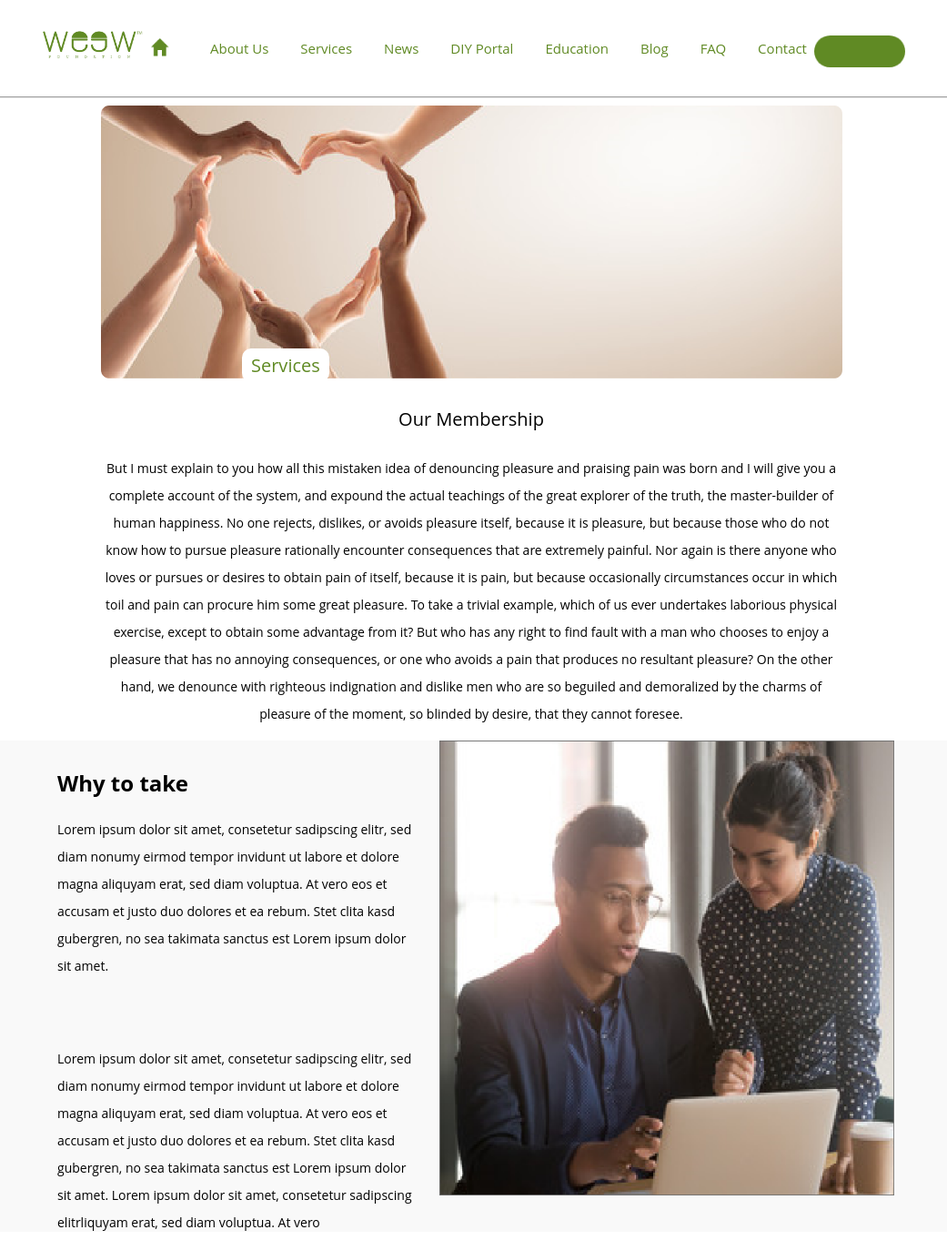
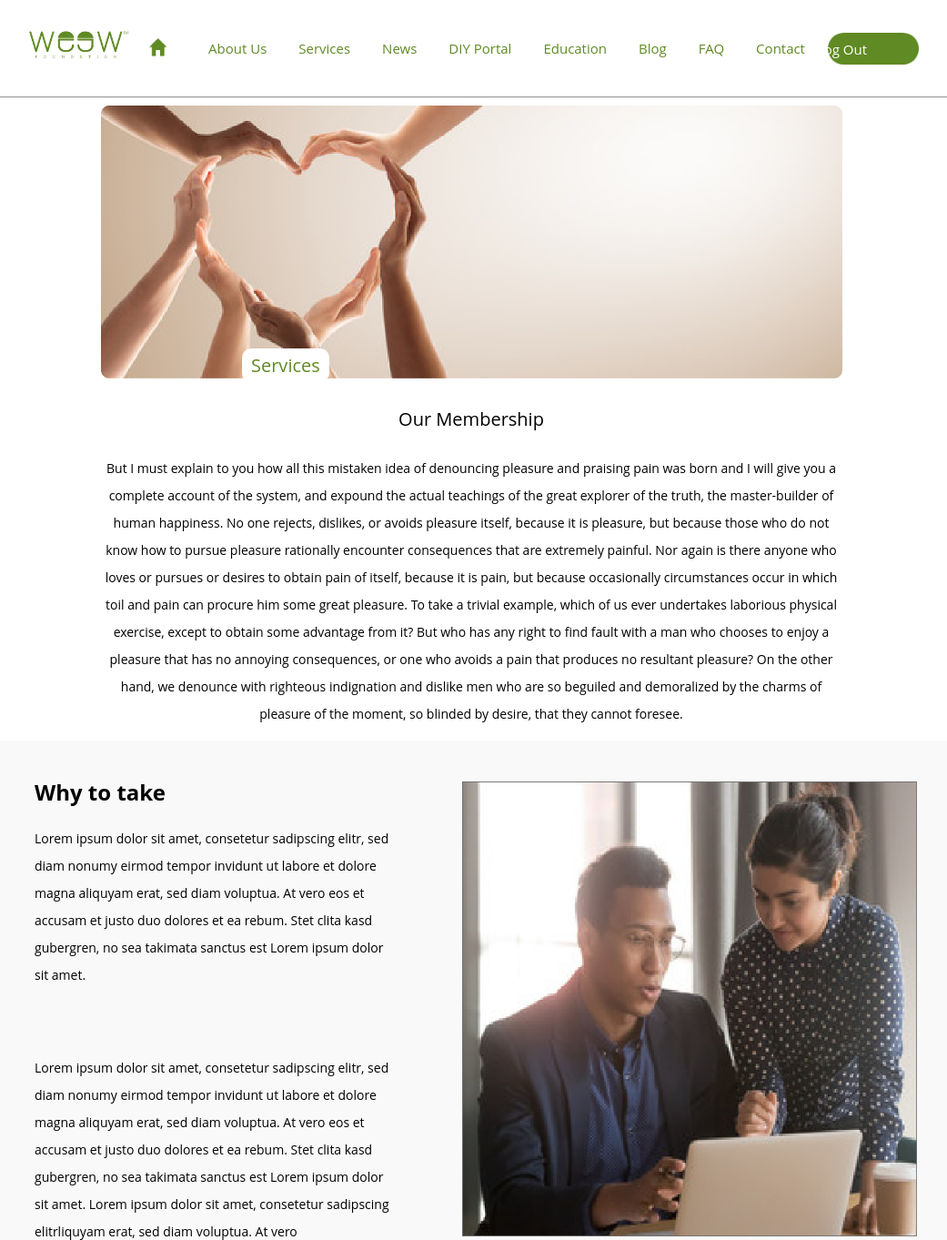
Before and after one commit to Hema20/Modified-Test-2, a plain HTML site: page index.html in a window 1280 px wide. Shown: the top 1363 px of the page at 91% size, without its empty margins (122-1163 px from the left). Drawn offline with Linux system fonts and the light colour scheme.

Commit message:
Bugs fixed

```diff
--- a/index.html
+++ b/index.html
@@ -107,6 +107,8 @@
 		{
 			width:500px;
 			height:500px;
+			margin: auto;
+			padding-left: 50px;
 		}
 		.whyto
 		{
@@ -114,9 +116,11 @@
 			/*border: 2px solid black;*/
 			align-content: center;
 			margin: auto;
+			/*background-color: green;*/
 			background-color: #f9f9f9;
 			height: 540px;
 			font-family: 'Open Sans',sans-serif;
+			padding: 10px;
 		}
 		.whyto p
 		{
@@ -166,13 +170,18 @@
 		.img-text
 		{
 			display: flex;
+			padding:20px;
 		}
 		.jump
 		{	/*border: 2px solid black;*/
-			width: 500px;
+			/*width: 500px;
 			height:500px;
 			padding-right: 40px;
-			padding-bottom: 40px;
+			padding-bottom: 40px;*/
+			width:350px;
+			height:350px;
+			margin: auto;
+			padding-right: 30px;
 		}
 		.img-container
 		{	/*border: 2px solid black;*/
@@ -198,7 +207,8 @@
 
 		.help
 		{
-			background-color: #f9f9f9
+			background-color: #f9f9f9;
+			/*background-color: green;*/
 		}
 
 		.copyright
@@ -233,13 +243,22 @@
 			line-height: 30px;
 			font-size: 14px;
 		}
+		.top-right {
+  			position: absolute;
+  			top: 44px;
+  			right: 205px;
+  			color: white;
+  			font-family: 'Open Sans',sans-serif;
+  			font-size: 15px;
+  		}
+}
 	</style>
 </head>
 <body>
 	<div class="navbar">
 		<div class="logo-nav">
 		<img src="assets/images/logo.png" style="width: 120px;/*border: 2px solid red;*/margin-right: 5px;padding: 5px 0px 5px 0px;" alt="logo">
-		<img src="assets/icons/Icon ionic-md-home@2x.png" style="width: 20px;height: 20px;align-items: center;padding-top: 18px;">
+		<img src="assets/icons/Icon ionic-md-home@2x.png" style="width: 20px;height: 20px;align-items: center;padding-top: 18px;padding-left: 13px;padding-right: -30px;">
 
 
 		<ul>
@@ -253,7 +272,8 @@
              <li><a href="">Contact</a></li>
 
 		</ul>
-		<img src="assets/icons/Rectangle 1@2x.png" style="width: 100px;height: 35px;padding-top: 15px;padding-left: 8px;">
+		<img src="assets/icons/Rectangle 1@2x.png" style="width: 100px;height: 35px;padding-top: 12px;padding-left: 25px;">
+		<div class="top-right">Log Out</div>
 		</div>
 	</div>
 	<hr>
```
